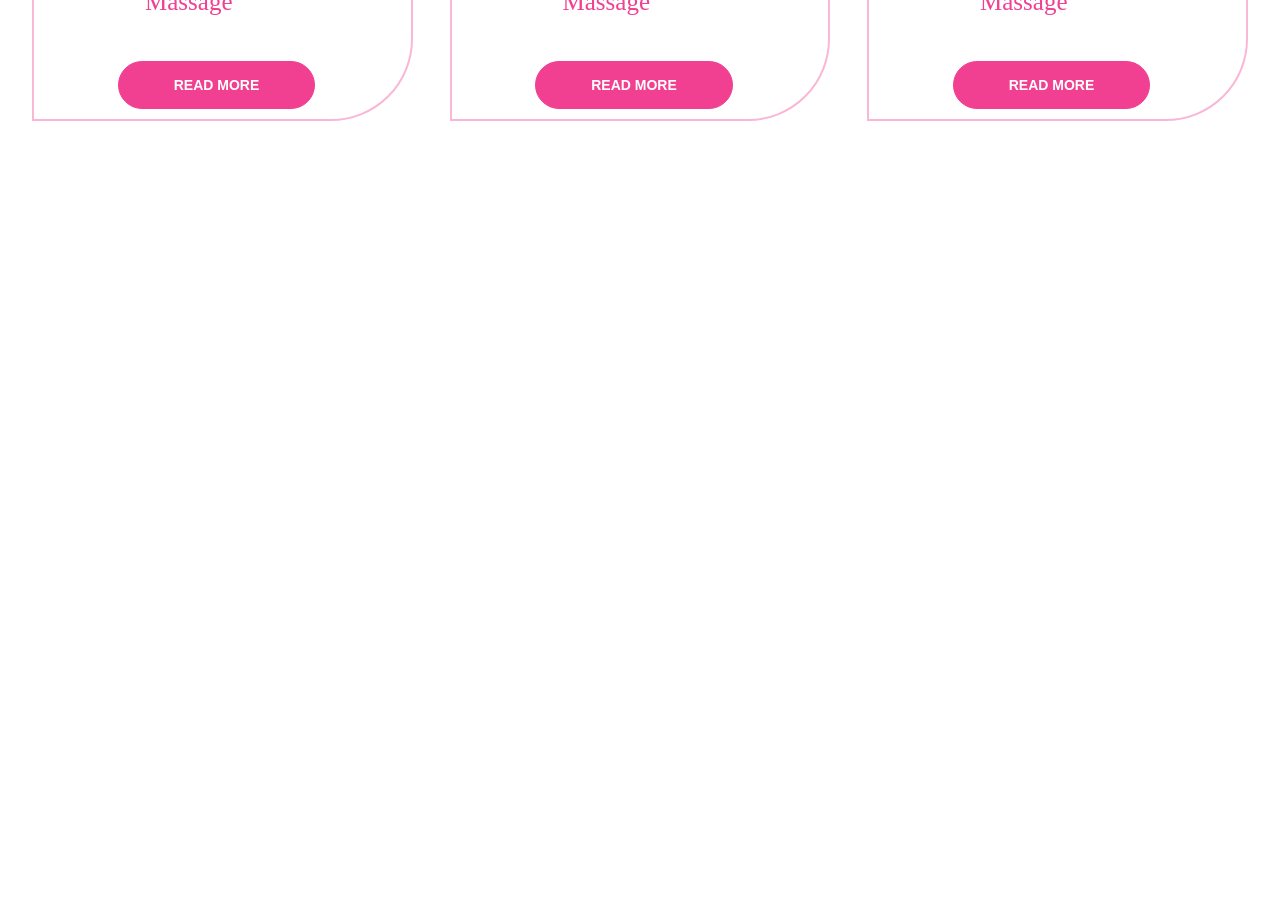
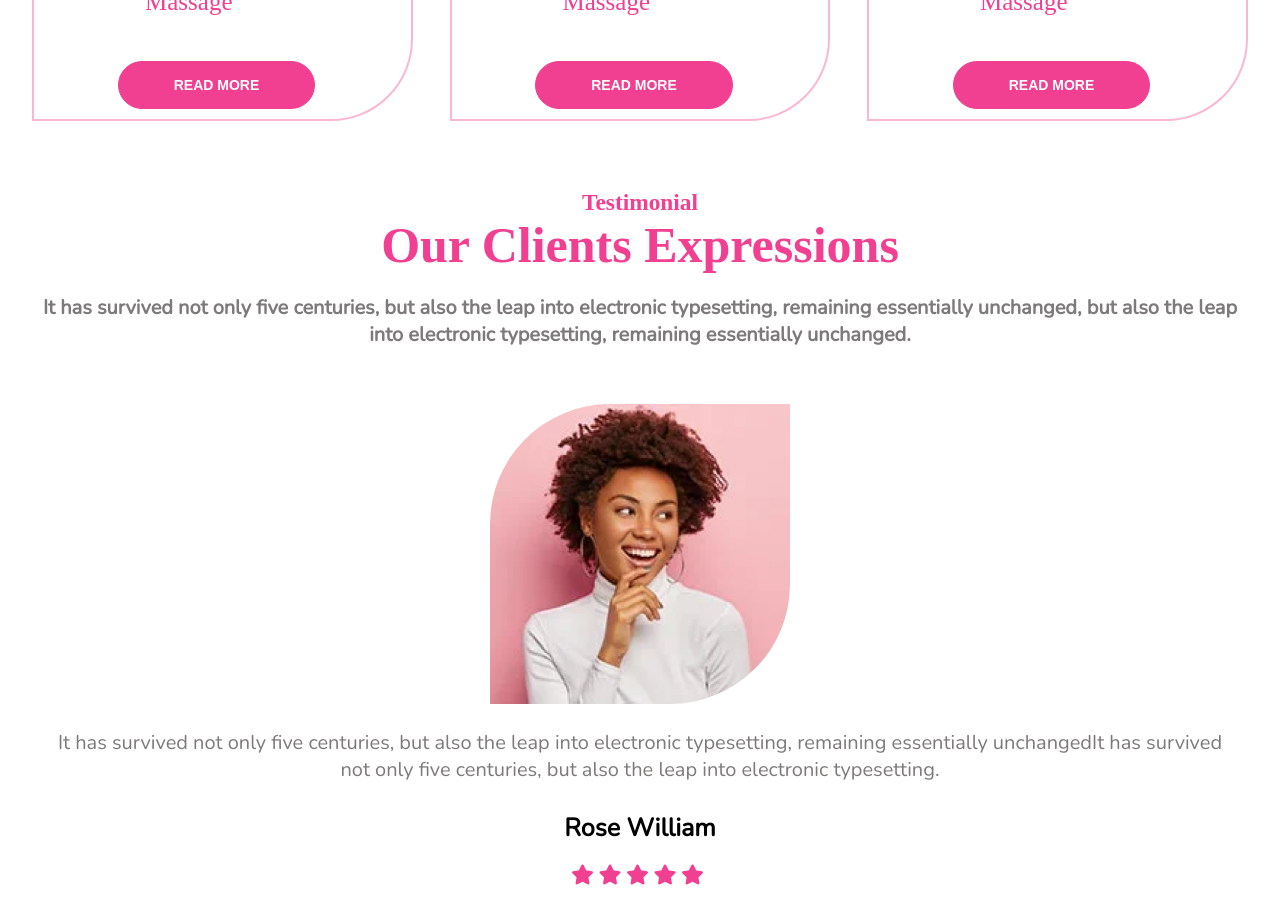
Before and after one commit to Tahir321/Pink-rose-beauty-saloon, a React (Create React App) app: page / in a window 1280 px wide. Shown: the part 5160-6071 px from the top of the page. Before the commit the page ends 5297 px from the top, so only its background shows below. Built offline with nearby package versions, Linux system fonts and the light colour scheme; some icons are missing.

Commit message:
testimonial completed

```diff
--- a/src/App.scss
+++ b/src/App.scss
@@ -380,3 +380,48 @@ h2{
     text-align: center;
   }
 }
+
+/*.... Testimonial  ....*/
+
+.testimonial-description{
+  text-align: center;
+  padding: 36px 0;
+
+  p{
+    font-weight: bold;
+  }
+}
+
+.testimonial-client-review
+{
+  text-align: center;
+
+img{
+    border-bottom-right-radius: 120px;
+    border-top-left-radius: 120px;
+    width: 300px;
+}
+
+.client-review{
+  padding: 0px 20px;
+
+
+  h5{
+    font-weight: bold;
+    font-size: 25px;
+    color: black;
+    padding: 10px 0px;
+  }
+
+  p{
+    margin: 0;
+    padding: 18px 0px;
+  }
+
+  i{
+    color: #F14091;
+    padding: 10px 0px;
+    margin-right: 5px;
+  }
+}
+}
--- a/src/components/Home.js
+++ b/src/components/Home.js
@@ -4,6 +4,8 @@ import Welcome from '../components/Welcome';
 import Overservices from '../components/Overservices'
 import Our_products from '../components/Our_products'
 import Our_pricing from '../components/Our_pricing'
+import Testimonial from '../components/Testimonial'
+
 
 
 const Home = () => {
@@ -14,6 +16,7 @@ const Home = () => {
             <Overservices />
             <Our_products />
             <Our_pricing />
+            <Testimonial />
         </div>
     )
 }
--- /dev/null
+++ b/src/components/Testimonial.js
@@ -0,0 +1,29 @@
+import React from 'react'
+
+const Testimonial = () => {
+    return (
+        <div className="wrapper">
+            <div className="testimonial-description">
+                <h3>Testimonial</h3>
+                <h2>Our Clients Expressions</h2>
+                <p>It has survived not only five centuries, but also the leap into electronic typesetting, remaining essentially unchanged, but also the leap into electronic typesetting, remaining essentially unchanged.</p>
+            </div>
+            <div className="testimonial-client-review">
+                <div className="client-img">
+                    <img src="images/client-1.png"/>
+                </div>
+                <div className="client-review">
+                    <p>It has survived not only five centuries, but also the leap into electronic typesetting, remaining essentially unchangedIt has survived not only five centuries, but also the leap into electronic typesetting.</p>
+                    <h5>Rose William</h5>
+                    <i class="fas fa-star"></i>
+                    <i class="fas fa-star"></i>
+                    <i class="fas fa-star"></i>
+                    <i class="fas fa-star"></i>
+                    <i class="fas fa-star"></i>
+                </div>
+            </div>
+        </div>
+    )
+}
+
+export default Testimonial
```
Also changed, not shown: public/images/client-1.png (added), public/images/client-2.png (added), src/components/Footer.js (added).
